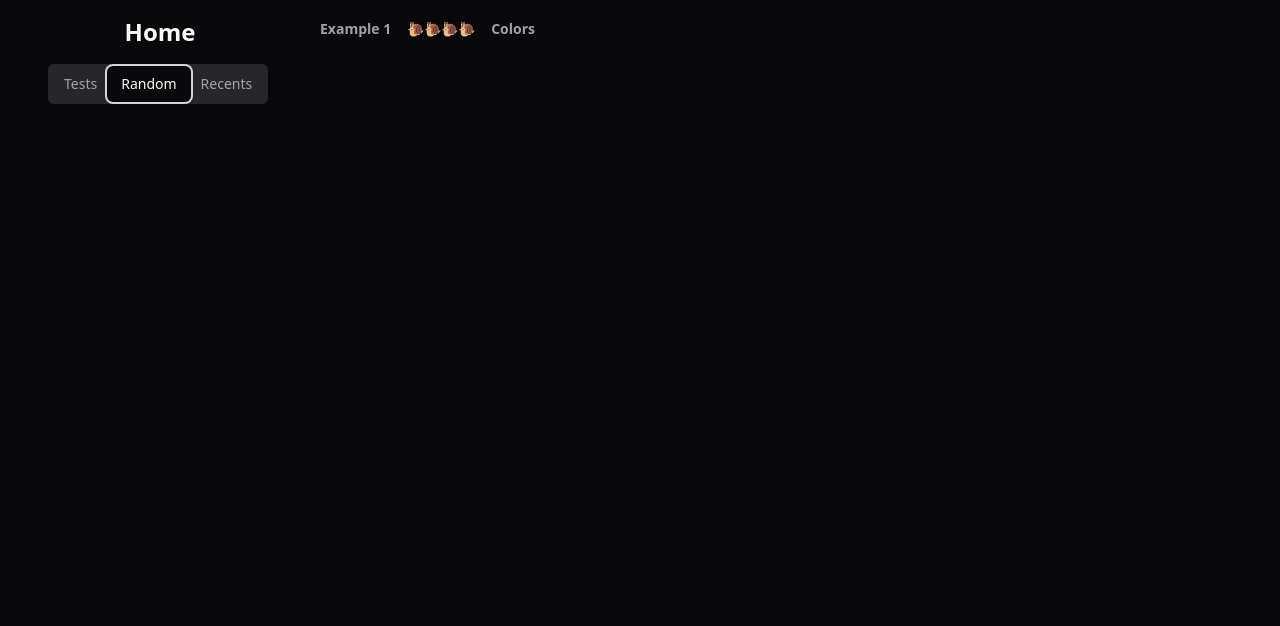
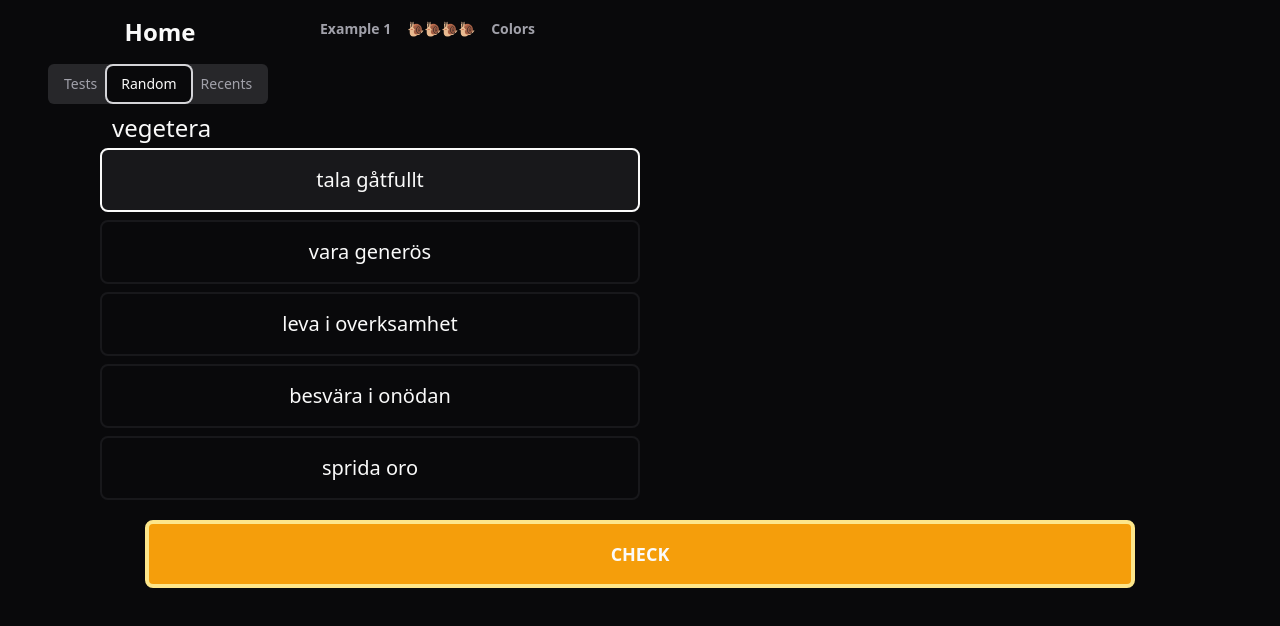
Before and after one commit to PersonalInfoHidden/hp-ga, a Next.js app: page / in a window 1280 px wide. Both pictures are taken after a click on the tab "Random". Shown: the top 626 px of the page. Built offline with nearby package versions, Linux system fonts and the light colour scheme.

Commit message:
made Randomviewer + fixed Question resetting on interaction

```diff
--- /dev/null
+++ b/public/questions.json
@@ -0,0 +1,112 @@
+[
+    {
+        "type": "ORD",
+        "question_text": "dispyt",
+        "correct_answer": 2,
+        "answers": ["brist", "gräl", "tvekan", "besvikelse", "undantag"],
+        "additional_resorces": null
+    },
+    {
+        "question_text": "angeläget",
+        "answers": [
+            "tydligt",
+            "utmanande",
+            "informativt",
+            "noggrant",
+            "viktigt"
+        ],
+        "type": "ORD",
+        "correct_answer": 5,
+
+        "additional_resorces": null
+    },
+    {
+        "question_text": "supplement",
+        "answers": ["verskott", "urval", "innehåll", "tillägg", "understöd"],
+        "type": "ORD",
+        "correct_answer": 4,
+        "additional_resorces": null
+    },
+    {
+        "question_text": "aktad",
+        "answers": [
+            "respekterad",
+            "h\u00f6gtidlig",
+            "artig",
+            "f\u00f6rsiktig",
+            "undanskymd"
+        ],
+        "type": "ORD",
+        "additional_resorces": null
+    },
+    {
+        "question_text": "rata",
+        "answers": [
+            "granska",
+            "avvisa",
+            "fastst\u00e4lla",
+            "ifr\u00e5gas\u00e4tta",
+            "samordna"
+        ],
+        "type": "ORD",
+        "correct_answer": 2,
+        "additional_resorces": null
+    },
+    {
+        "question_text": "illa \u00e5tg\u00e5ngen",
+        "answers": [
+            "helt uttorkad",
+            "n\u00e4stan slut",
+            "mycket ledsen",
+            "sv\u00e5rt angripen",
+            "l\u00e4mnad utanf\u00f6r"
+        ],
+        "type": "ORD",
+        "correct_answer": 4,
+        "additional_resorces": null
+    },
+    {
+        "question_text": "b\u00e4rkraft",
+        "answers": [
+            "avlagring",
+            "prestation",
+            "tryck",
+            "h\u00e5llbarhet",
+            "f\u00f6rs\u00f6rjning"
+        ],
+        "type": "ORD",
+        "correct_answer": 4,
+        "additional_resorces": null
+    },
+    {
+        "question_text": "vegetera",
+        "answers": [
+            "tala g\u00e5tfullt",
+            "vara gener\u00f6s",
+            "leva i overksamhet",
+            "besv\u00e4ra i on\u00f6dan",
+            "sprida oro"
+        ],
+        "type": "ORD",
+        "correct_answer": 3,
+        "additional_resorces": null
+    },
+    {
+        "type": "ORD",
+        "question_text": "dispyt",
+        "correct_answer": 2,
+        "answers": ["brist", "gräl", "tvekan", "besvikelse", "undantag"]
+    },
+    {
+        "type": "ORD",
+        "question_text": "dispyt",
+        "correct_answer": 2,
+        "answers": ["brist", "gräl", "tvekan", "besvikelse", "undantag"]
+    },
+    {
+        "type": "ORD",
+        "question_text": "dispyt",
+        "correct_answer": 2,
+        "answers": ["brist", "gräl", "tvekan", "besvikelse", "undantag"]
+    }
+]
--- a/src/app/page.tsx
+++ b/src/app/page.tsx
@@ -3,6 +3,7 @@ import React from "react";
 import { Links, NavBar } from "./navbar";
 import { TestViewer } from "./testviewer";
 import { Tabs, TabsContent, TabsList, TabsTrigger } from "@/components/ui/tabs";
+import { RandomViewer } from "./randomviewer";
 
 const ExampleComponent = ({ children }: { children?: React.ReactNode }) => {
     return <div>{children}</div>;
@@ -27,7 +28,8 @@ export default function Home() {
                     </div>
                 </TabsContent>
                 <TabsContent value="random">
-                    <div></div>
+                    <RandomViewer/>
+
                 </TabsContent>
             </Tabs>
         </main>
--- /dev/null
+++ b/src/app/randomviewer.tsx
@@ -0,0 +1,31 @@
+import { promises as fs } from "fs";
+import { Question, HPQuestion } from "@/components/question";
+
+export const RandomViewer = async () => {
+    const file = await fs.readFile(
+        process.cwd() + `/public/questions.json`,
+        "utf8"
+    );
+    const questions: [HPQuestion] | null = JSON.parse(file);
+    if (questions === null)
+        return (
+            <div>
+                <p>Error</p>
+            </div>
+        );
+
+    // Lägg in ID automatiskt
+    for (let i = 0; i < questions.length; i++) {
+        questions[i].id = i;
+    }
+
+    return (
+        <div>
+            <Question
+                question={
+                    questions[Math.floor(Math.random() * questions.length)]
+                }
+            ></Question>
+        </div>
+    );
+};
--- a/src/app/test/[...slug]/page.tsx
+++ b/src/app/test/[...slug]/page.tsx
@@ -30,7 +30,7 @@ export default async function Page({ params }: { params: { slug: string[] } }) {
 
     if (data === null) return <div></div>;
 
-    if (slugLength !== 3) return <div>not enought slugs 🐌🐌🐌</div>;
+    if (slugLength !== 3) return <div>not enough slugs 🐌🐌🐌</div>;
 
     if (!Object.hasOwn(data, params.slug[1])) return <div>Wrong Keys</div>;
 
--- a/src/components/question.tsx
+++ b/src/components/question.tsx
@@ -33,6 +33,7 @@ export const Question = ({ question }: { question: HPQuestion }) => {
     }, []);
 
     const AnswerList = () => {
+        console.log("rerendering Answerlist")
         return (
             <ul className="grid list-none gap-y-2 col-span-2 md:col-span-1 px-4 md:px-0">
                 {question.answers.map((value, index) => (
@@ -48,7 +49,7 @@ export const Question = ({ question }: { question: HPQuestion }) => {
                             }`}
                         >
                             <input
-                                defaultChecked={index == 0}
+                                defaultChecked={index == currentAnswerId - 1}
                                 type="radio"
                                 name="data-answers"
                                 className="hidden"
@@ -130,6 +131,7 @@ export const Question = ({ question }: { question: HPQuestion }) => {
         );
     }
     else {
+        console.log("rerendering question")
         return (
             <div className="flex items-center justify-center">
                 <div className="grid grid-cols-2 gap-y-1 w-[calc(75%+12rem)]">
```
